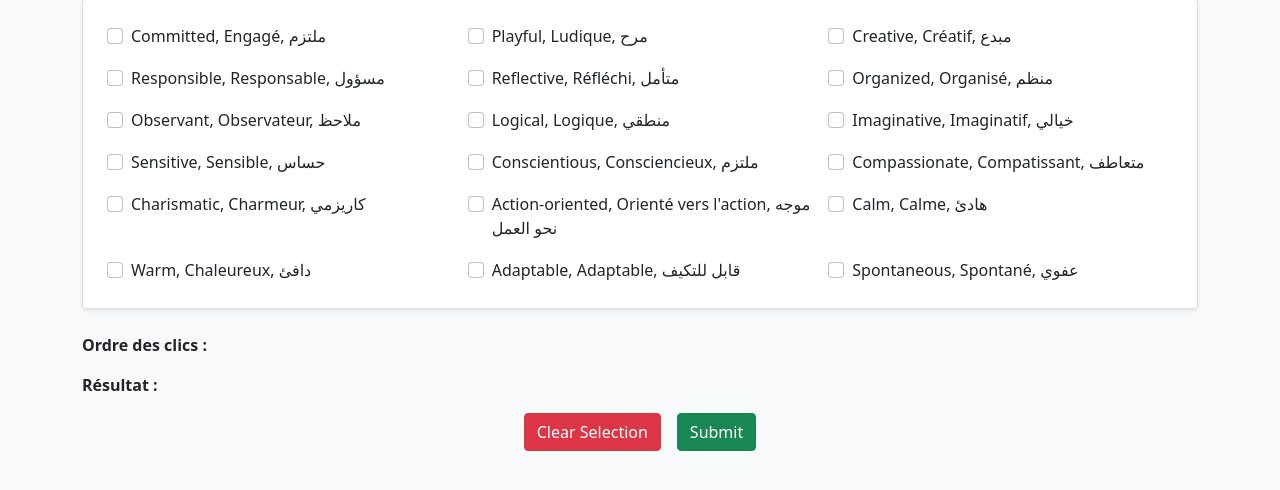
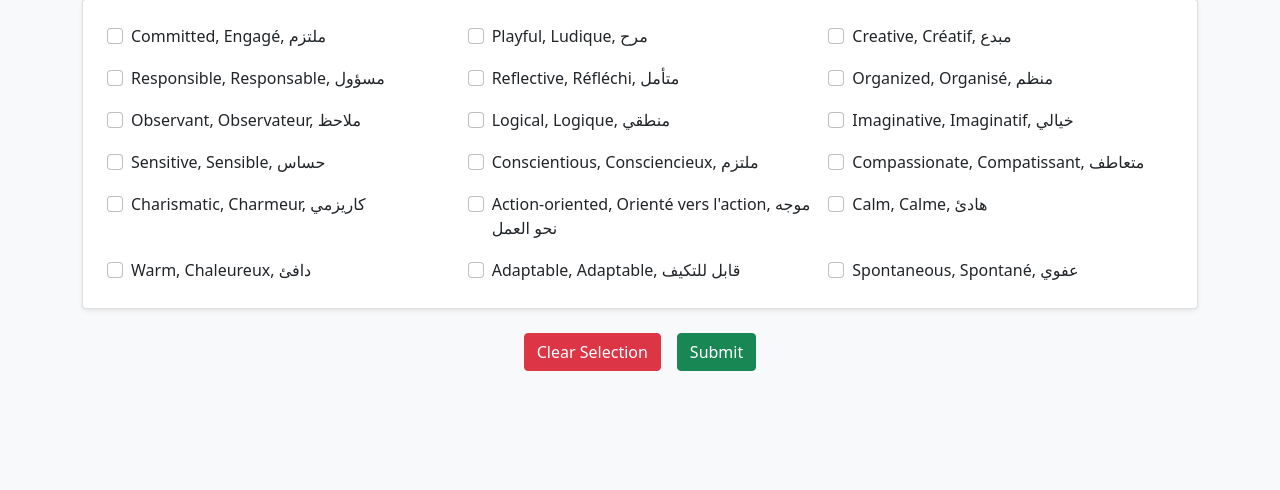
Before and after one commit to Riadbittaouri/Talkflow, a Django app: page /personality-test/ in a window 1280 px wide. Shown: the part 121-611 px from the top of the page. Run offline with Django 5.2, Linux system fonts and the light colour scheme.

Commit message:
ordre et res update

```diff
--- a/templates/personality_test.html
+++ b/templates/personality_test.html
@@ -167,12 +167,6 @@
     </form>
 
     <div class="mt-4">
-      <p><strong>Ordre des clics :</strong>
-         <span id="order" class="text-primary"></span>
-      </p>
-      <p><strong>Résultat :</strong>
-         <span id="result" class="text-success"></span>
-      </p>
       <div class="d-flex justify-content-center mt-3">
         <button id="clearButton" class="btn btn-danger me-3">
           Clear Selection
```
